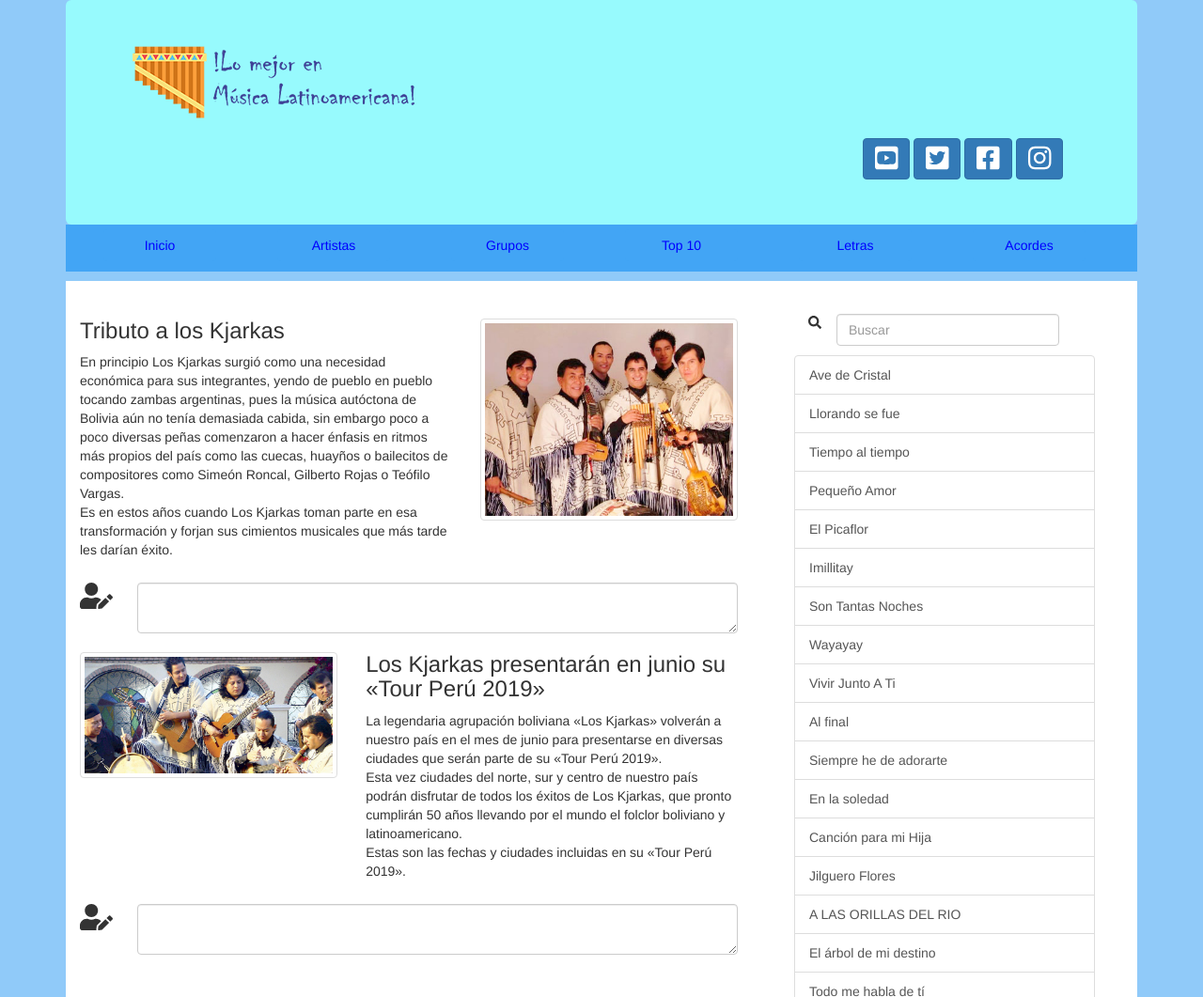
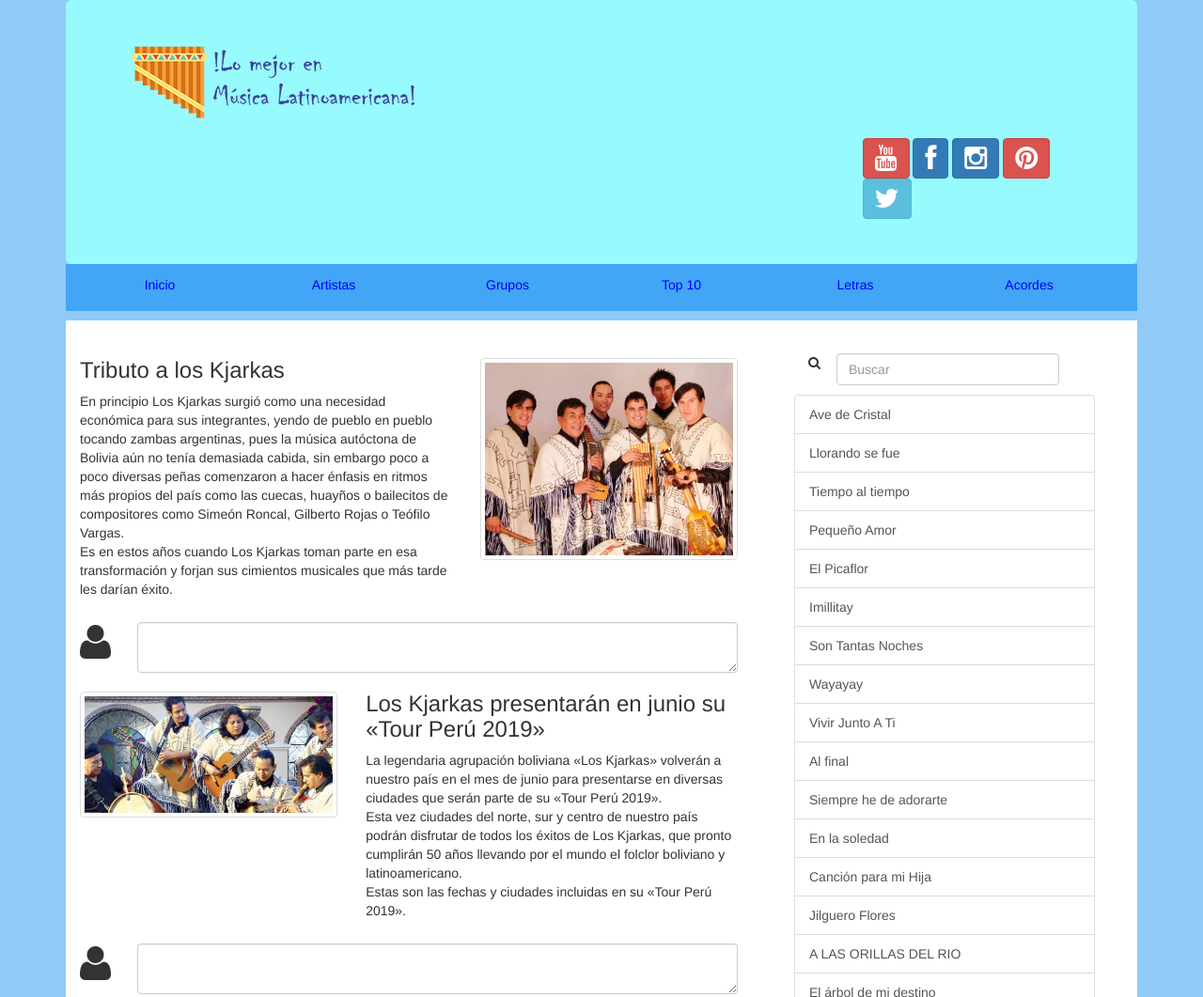
Before and after one commit to laquinoc27/blogmusica, a plain HTML site: page index.html in a window 1280 px wide. Shown: the top 1061 px of the page at 94% size. Drawn offline with nearby package versions, Linux system fonts and the light colour scheme.

Commit message:
Add files via upload

```diff
--- a/index.html
+++ b/index.html
@@ -7,15 +7,13 @@
     <meta name='mobile-web-app-capable' content='yes'>
     <link rel='stylesheet' href='css/bootstrap.min.css'>
     <link rel='stylesheet' href='css/estilos.css'>
-    <script defer src="https://use.fontawesome.com/releases/v5.8.1/js/all.js"></script>
+    <link href="fonts/font-awesome/3.2.1/css/font-awesome.min.css" type="text/css" rel="stylesheet">
     <script src='js/bootstrap.min.js'></script>
     <script src="https://ajax.googleapis.com/ajax/libs/jquery/3.3.1/jquery.min.js"></script>
     <script src="https://maxcdn.bootstrapcdn.com/bootstrap/3.4.0/js/bootstrap.min.js"></script>
+
     <title>Blog Música</title>
   </head>
-  <style>
-
-  </style>
 </head>
 <body>
   <div class="container">
@@ -27,11 +25,12 @@
         </div>
         <br>
         <div class="row">
-          <div class="redes-sociales col-xs-12 col-sm-5 col-md-4 col-lg-3 col-sm-offset-7 col-md-offset-8 col-lg-offset-9">
-            <a href="#" class="btn btn-primary black-background" role="button"><i class="fab fa-youtube-square fa-2x"></i></a>
-            <a href="#" class="btn btn-primary black-background" role="button"><i class="fab fa-twitter-square fa-2x"></i></a>
-            <a href="#" class="btn btn-primary black-background" role="button"><i class="fab fa-facebook-square fa-2x"></i></a>
-            <a href="#" class="btn btn-primary white-background" role="button"><i class="fab fa-instagram fa-2x"></i></a>
+          <div class="redes-sociales col-xs-7 col-sm-5 col-md-4 col-lg-3 col-xs-offset-3 col-sm-offset-7 col-md-offset-8 col-lg-offset-9">
+            <a href="#" class="btn btn-danger" role="button"><i class="icon-youtube icon-2x"></i></a>
+            <a href="#" class="btn btn-primary" role="button"><i class="icon-facebook icon-2x"></i></a>
+            <a href="#" class="btn btn-primary" role="button"><i class="icon-instagram icon-2x"></i></a>
+            <a href="#" class="btn btn-danger" role="button"><i class="icon-pinterest icon-2x"></i></a>
+            <a href="#" class="btn btn-info" role="button"><i class="icon-twitter icon-2x"></i></a>
           </div>
         </div>
       </div>
@@ -73,14 +72,14 @@
                     <br>
                   </p>
                 </div>
-                <div class="col-md-5 imagen-articulo">
+                <div class="imagen-articulo col-xs-10 col-md-5 col-xs-offset-2 col-md-offset-0">
                   <img src="img/LosKjarkas.jpg" class="img-responsive img-thumbnail" alt="Imagen">
                 </div>
               </div>
               <div class="row">
                 <form role="Form">
                   <div class="form-group">
-                    <label for="comentario" class="col-xs-1 col-form-label"><i class="fas fa-user-edit fa-2x"></i></label>
+                    <label for="comentario" class="col-xs-1 col-form-label"><i class="icon-user icon-3x"></i></label>
                     <div class="col-xs-11">
                       <textarea name="name" class="form-control" id="comentario" rows="2" cols="80"></textarea>
                     </div>
@@ -107,7 +106,7 @@
               <div class="row">
                 <form role="Form">
                   <div class="form-group">
-                    <label for="comentario" class="col-xs-1 col-form-label"><i class="fas fa-user-edit fa-2x"></i></label>
+                    <label for="comentario" class="col-xs-1 col-form-label"><i class="icon-user icon-3x"></i></label>
                     <div class="col-xs-11">
                       <textarea name="name" class="form-control" id="comentario" rows="2" cols="80"></textarea>
                     </div>
@@ -120,7 +119,7 @@
               <div class="row col-xs-12 busqueda">
                 <form >
                   <div class="form-group">
-                    <label class="col-xs-1 col-form-label" for="busqueda"><i class="fas fa-search"></i></label>
+                    <label class="col-xs-1 col-form-label" for="busqueda"><i class="icon-search"></i></label>
                     <div class="col-xs-10">
                       <input type="text" class="form-control" name="busqueda" id="busqueda" placeholder="Buscar" >
                     </div>
```
